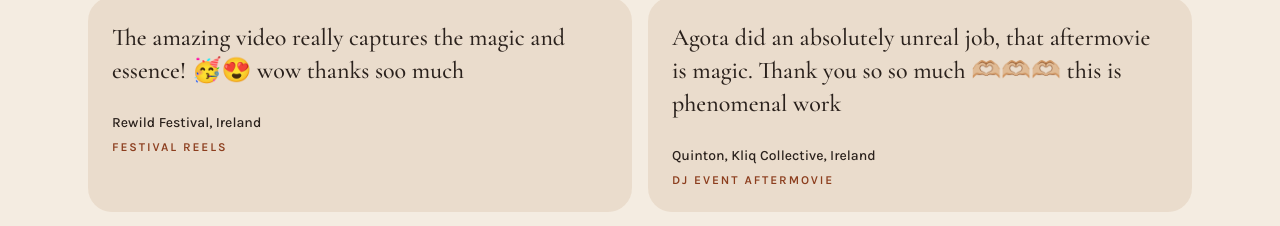
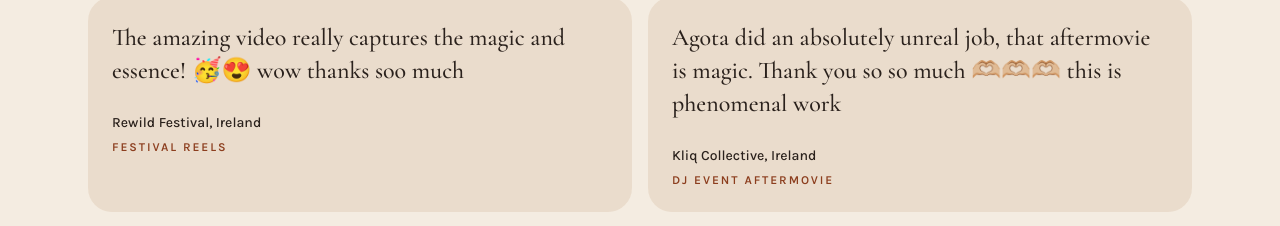
Before and after one commit to goatlii/Oracle-of-Freedom, a Next.js app: page /en in a window 1280 px wide. Shown: the part 4432-4658 px from the top of the page. Built offline with nearby package versions, Linux system fonts and the light colour scheme; no server answers.

Commit message:
Attribute the aftermovie quote to Kliq Collective
Drop the personal name from that card. The site shows Kliq Collective, Ireland, and the testimonial id is kliq.

Co-authored-by: goatlii <goatlii@users.noreply.github.com>

```diff
--- a/content/testimonials.json
+++ b/content/testimonials.json
@@ -46,9 +46,9 @@
       }
     },
     {
-      "id": "quinton",
+      "id": "kliq",
       "placeholder": false,
-      "name": "Quinton, Kliq Collective, Ireland",
+      "name": "Kliq Collective, Ireland",
       "shoot": {
         "en": "DJ event aftermovie",
         "es": "Aftermovie de evento de DJ",
--- a/src/app/[locale]/page.tsx
+++ b/src/app/[locale]/page.tsx
@@ -179,7 +179,7 @@ export default async function HomePage({ params }: { params: Promise<{ locale: s
       </section>
 
       <Testimonials
-        ids={["india", "sage", "rewild", "quinton", "nixie", "couple", "retreat", "artist"]}
+        ids={["india", "sage", "rewild", "kliq", "nixie", "couple", "retreat", "artist"]}
         locale={loc}
         title={copy.home.wordsTitle}
         badge={copy.common.placeholderTitle}
--- a/src/content/en.ts
+++ b/src/content/en.ts
@@ -683,7 +683,7 @@ export const en: Copy = {
       { title: "Delivery", body: "Selects for socials, then the full gallery and edits. Live-set clips within 48 hours. Photographs within {artistWeeks}. Films within {artistFilmWeeks} — photo and film together take longer than photographs alone. Priority delivery is a sliding-scale add-on, quoted before the {deposit} deposit." },
     ],
     wordsTitle: "Kind words",
-    testimonialIds: ["rewild", "quinton", "nixie", "sage", "artist"],
+    testimonialIds: ["rewild", "kliq", "nixie", "sage", "artist"],
     faqTitle: "Questions",
     faq: [
       { q: "Do you shoot in dark clubs and at night?", a: "Yes — low light, stage lights, smoke and fire are my comfort zone." },
--- a/src/content/es.ts
+++ b/src/content/es.ts
@@ -642,7 +642,7 @@ export const es: Copy = {
       { title: "Entrega", body: "Selección para redes y, después, la galería completa y los montajes. Clips del set en 48 horas. Fotografías en {artistWeeks}. Vídeos en {artistFilmWeeks}: foto y vídeo juntos llevan más tiempo que solo las fotografías. La entrega prioritaria es un extra a escala, con tarifa antes de la señal del {deposit}." },
     ],
     wordsTitle: "Palabras bonitas",
-    testimonialIds: ["rewild", "quinton", "nixie", "sage", "artist"],
+    testimonialIds: ["rewild", "kliq", "nixie", "sage", "artist"],
     faqTitle: "Preguntas frecuentes",
     faq: [
       { q: "¿Fotografías en clubs oscuros y de noche?", a: "Sí: poca luz, luces de escenario, humo y fuego son mi zona de confort." },
--- a/src/content/pt.ts
+++ b/src/content/pt.ts
@@ -642,7 +642,7 @@ export const pt: Copy = {
       { title: "Entrega", body: "Seleção para as redes e, depois, a galeria completa e as montagens. Clips do set em 48 horas. Fotografias em {artistWeeks}. Filmes em {artistFilmWeeks}: foto e filme juntos demoram mais do que só as fotografias. A entrega prioritária é um extra em escala, com o valor antes do sinal de {deposit}." },
     ],
     wordsTitle: "Palavras bonitas",
-    testimonialIds: ["rewild", "quinton", "nixie", "sage", "artist"],
+    testimonialIds: ["rewild", "kliq", "nixie", "sage", "artist"],
     faqTitle: "Perguntas frequentes",
     faq: [
       { q: "Fotografas em clubes escuros e à noite?", a: "Sim: pouca luz, luzes de palco, fumo e fogo são a minha zona de conforto." },
```
